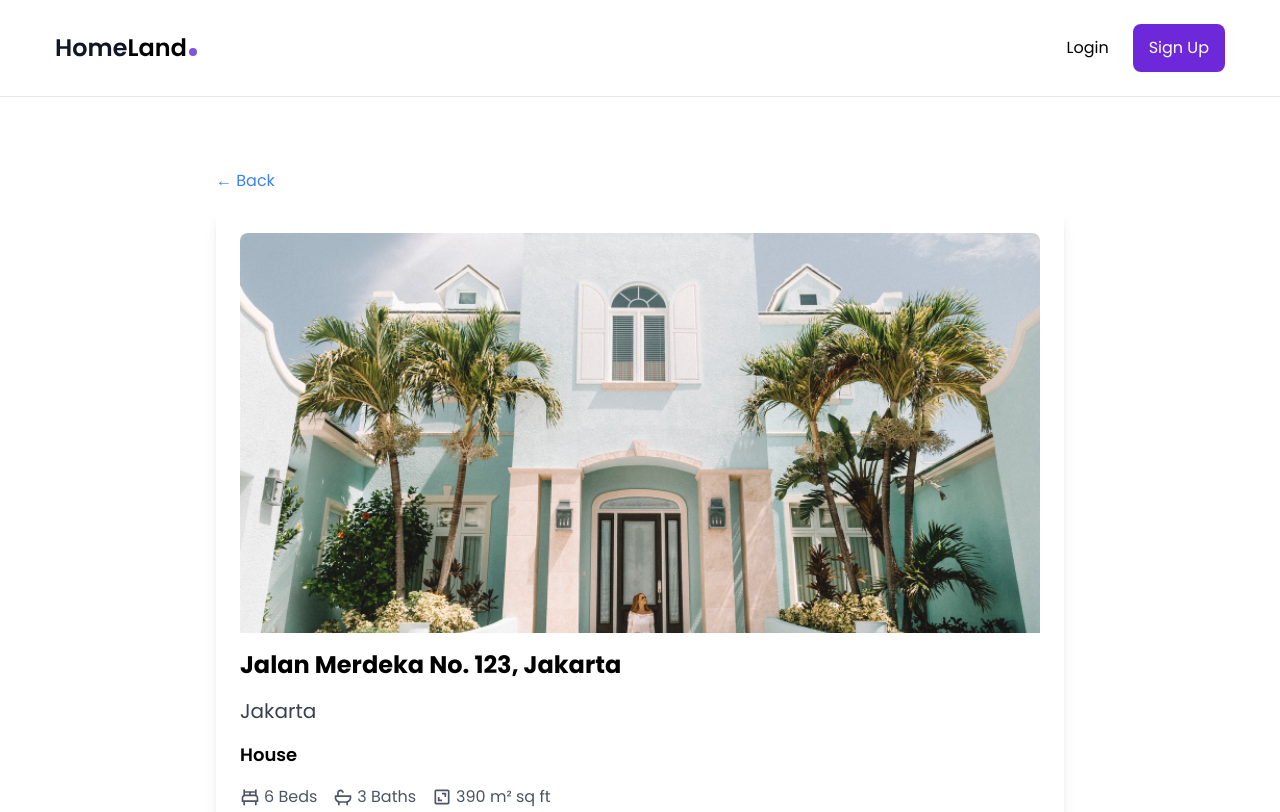
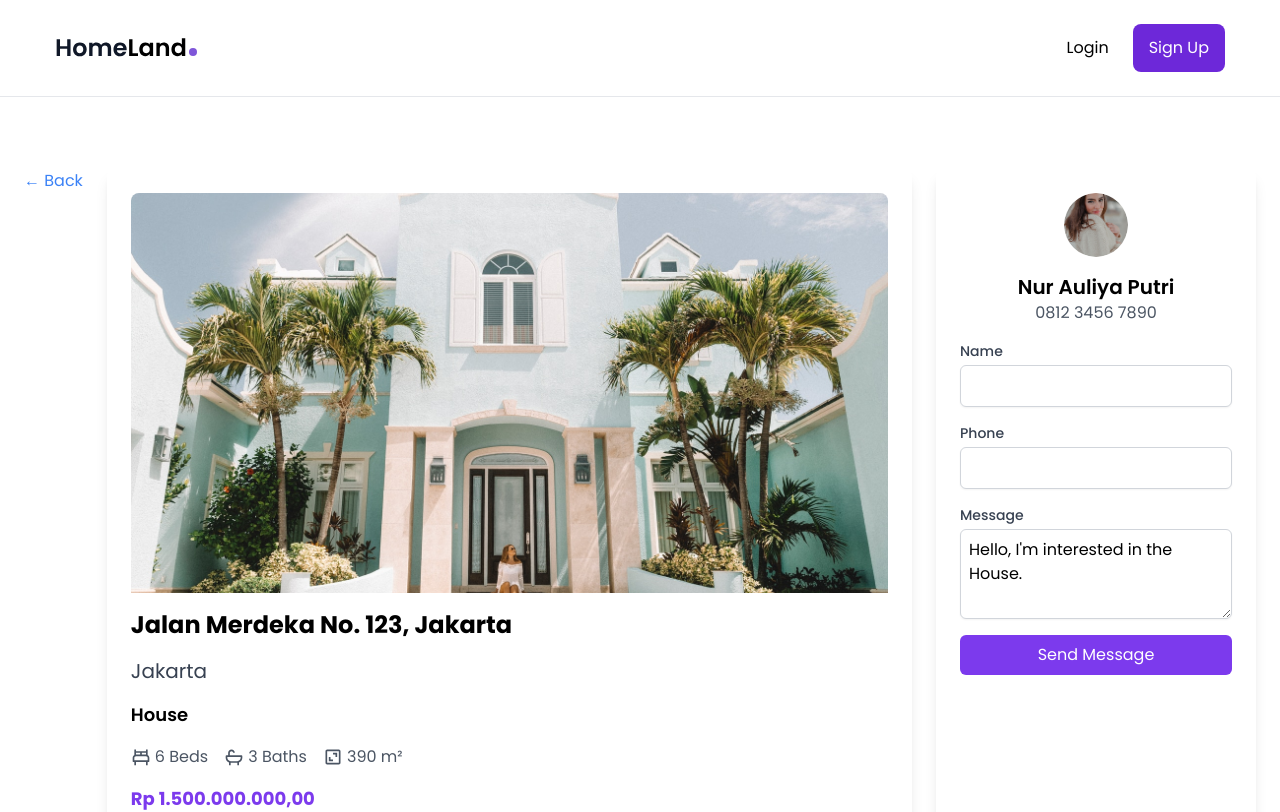
Before and after one commit to TeguhBagasM/thievproperty, a React (Create React App) app: page /property/1 in a window 1280 px wide. Shown: the top 812 px of the page. Built offline with nearby package versions, Linux system fonts and the light colour scheme.

Commit message:
changes property details

```diff
--- a/src/data.js
+++ b/src/data.js
@@ -74,7 +74,7 @@ export const housesData = [
     price: "1500000000",
     agent: {
       image: Agent1,
-      name: "Patricia Tullert",
+      name: "Nur Auliya Putri",
       phone: "0812 3456 7890",
     },
   },
@@ -95,8 +95,8 @@ export const housesData = [
     price: "2000000000",
     agent: {
       image: Agent2,
-      name: "Daryl Hawker",
-      phone: "0812 3456 7890",
+      name: "Bahara Putra",
+      phone: "+6281321821374",
     },
   },
   {
@@ -116,7 +116,7 @@ export const housesData = [
     price: "2500000000",
     agent: {
       image: Agent3,
-      name: "Amado Smith",
+      name: "Teguh Karya",
       phone: "0812 3456 7890",
     },
   },
@@ -137,7 +137,7 @@ export const housesData = [
     price: "2800000000",
     agent: {
       image: Agent4,
-      name: "Kaitlyn Gonzalez",
+      name: "Salma Salsabilla",
       phone: "0812 3456 7890",
     },
   },
@@ -158,7 +158,7 @@ export const housesData = [
     price: "3000000000",
     agent: {
       image: Agent5,
-      name: "Grover Robinson",
+      name: "Rifki Hikmali",
       phone: "0812 3456 7890",
     },
   },
@@ -179,7 +179,7 @@ export const housesData = [
     price: "3500000000",
     agent: {
       image: Agent6,
-      name: "Karen Sorensen",
+      name: "Nurulita Septiani",
       phone: "0812 3456 7890",
     },
   },
@@ -200,7 +200,7 @@ export const housesData = [
     price: "1200000000",
     agent: {
       image: Agent7,
-      name: "Jawhar Shamil Naser",
+      name: "Valentino Simajuntak",
       phone: "0812 3456 7890",
     },
   },
@@ -221,7 +221,7 @@ export const housesData = [
     price: "1500000000",
     agent: {
       image: Agent8,
-      name: "Juana Douglass",
+      name: "Putri Dwi Rahayu",
       phone: "0812 3456 7890",
     },
   },
@@ -242,7 +242,7 @@ export const housesData = [
     price: "1200000000",
     agent: {
       image: Agent9,
-      name: "Dewi Kartika",
+      name: "Ridhwan Zaki",
       phone: "0815 6789 0123",
     },
   },
@@ -263,7 +263,7 @@ export const housesData = [
     price: "1800000000",
     agent: {
       image: Agent7,
-      name: "Siti Nurhaliza",
+      name: "Valentino Simajuntak",
       phone: "0812 1234 5678",
     },
   },
@@ -284,7 +284,7 @@ export const housesData = [
     price: "2500000000",
     agent: {
       image: Agent8,
-      name: "Agus Pratama",
+      name: "Putri Dwi Rahayu",
       phone: "0813 2345 6789",
     },
   },
@@ -305,7 +305,7 @@ export const housesData = [
     price: "1300000000",
     agent: {
       image: Agent9,
-      name: "Rina Wijaya",
+      name: "Ridhwan Zaki",
       phone: "0814 3456 7890",
     },
   },
@@ -347,7 +347,7 @@ export const housesData = [
     price: "3000000000",
     agent: {
       image: Agent11,
-      name: "Budi Hartono",
+      name: "Puan Mahalini",
       phone: "0816 5678 9012",
     },
   },
@@ -368,7 +368,7 @@ export const housesData = [
     price: "1700000000",
     agent: {
       image: Agent12,
-      name: "Andi Prasetyo",
+      name: "Rafli Rizqullah",
       phone: "0817 6789 0123",
     },
   },
@@ -390,7 +390,7 @@ export const housesData = [
     price: "1900000000",
     agent: {
       image: Agent4,
-      name: "Dian Sastro",
+      name: "Salma Salsabilla",
       phone: "0812 3456 7890",
     },
   },
@@ -432,7 +432,7 @@ export const housesData = [
     price: "2100000000",
     agent: {
       image: Agent6,
-      name: "Rina Wijaya",
+      name: "Nurulita Septiani",
       phone: "0814 5678 9012",
     },
   },
--- a/src/pages/PropertyDetails.js
+++ b/src/pages/PropertyDetails.js
@@ -1,4 +1,4 @@
-import React from "react";
+import React, { useState } from "react";
 import { useParams } from "react-router-dom";
 import { housesData } from "../data";
 import { Link } from "react-router-dom";
@@ -8,18 +8,45 @@ const PropertyDetails = () => {
   const { id } = useParams();
   const house = housesData.find((house) => house.id === parseInt(id));
 
+  // Initialize form state at the top of the component
+  const [form, setForm] = useState({
+    name: "",
+    email: "",
+    phone: "",
+    message: `Hello, I'm interested in the ${house ? house.type : ""}.`,
+  });
+
+  // Early return for when house is not found
   if (!house) {
     return <div>Property not found</div>;
   }
 
-  const { imageLg, type, city, address, bedrooms, bathrooms, surface, price, description } = house;
+  const { imageLg, type, city, address, bedrooms, bathrooms, surface, price, description, agent } =
+    house;
+  const { image: agentImage, name: agentName, phone: agentPhone } = agent;
+
+  const handleChange = (e) => {
+    const { name, value } = e.target;
+    setForm((prevForm) => ({
+      ...prevForm,
+      [name]: value,
+    }));
+  };
+
+  const handleSubmit = (e) => {
+    e.preventDefault();
+    // Redirect to WhatsApp with the form data
+    const message = encodeURIComponent(form.message);
+    const whatsappUrl = `https://wa.me/${agentPhone}?text=${message}`;
+    window.open(whatsappUrl, "_blank");
+  };
 
   return (
-    <div className="max-w-4xl mx-auto p-6">
+    <div className="max-w-7xl mx-auto p-6 flex gap-6">
       <Link to="/" className="text-blue-500 hover:underline mb-4 block">
         &larr; Back
       </Link>
-      <div className="bg-white shadow-lg rounded-lg p-6">
+      <div className="flex-1 bg-white shadow-lg rounded-lg p-6">
         <img className="w-full h-[400px] object-cover rounded-t-lg mb-4" src={imageLg} alt={address} />
         <div className="mb-4 text-2xl font-bold">{address}</div>
         <div className="text-xl text-gray-700 mb-4">{city}</div>
@@ -35,11 +62,72 @@ const PropertyDetails = () => {
           </div>
           <div className="flex items-center text-gray-600 gap-1">
             <BiArea className="text-xl" />
-            <span>{surface} sq ft</span>
+            <span>{surface}</span>
           </div>
         </div>
-        <div className="text-2xl font-bold text-violet-600 mb-4">{price}</div>
-        <div className="text-lg text-gray-800">{description}</div>
+        <div className="text-lg font-bold text-violet-600 mb-4">
+          {new Intl.NumberFormat("id-ID", {
+            style: "currency",
+            currency: "IDR",
+          }).format(price)}
+        </div>
+        <div className="text-lg text-gray-800 mb-6">{description}</div>
+      </div>
+      <div className="w-80 bg-white shadow-lg rounded-lg p-6">
+        <img className="w-16 h-16 rounded-full mb-4 mx-auto" src={agentImage} alt={agentName} />
+        <div className="text-center mb-4">
+          <div className="text-xl font-semibold">{agentName}</div>
+          <div className="text-gray-600">{agentPhone}</div>
+        </div>
+        <form onSubmit={handleSubmit} className="space-y-4">
+          <div>
+            <label htmlFor="name" className="block text-sm font-medium text-gray-700">
+              Name
+            </label>
+            <input
+              id="name"
+              name="name"
+              type="text"
+              value={form.name}
+              onChange={handleChange}
+              className="mt-1 block w-full border border-gray-300 rounded-md shadow-sm focus:border-violet-500 focus:ring focus:ring-violet-500 focus:ring-opacity-50 p-2"
+              required
+            />
+          </div>
+          <div>
+            <label htmlFor="phone" className="block text-sm font-medium text-gray-700">
+              Phone
+            </label>
+            <input
+              id="phone"
+              name="phone"
+              type="tel"
+              value={form.phone}
+              onChange={handleChange}
+              className="mt-1 block w-full border border-gray-300 rounded-md shadow-sm focus:border-violet-500 focus:ring focus:ring-violet-500 focus:ring-opacity-50 p-2"
+            />
+          </div>
+          <div>
+            <label htmlFor="message" className="block text-sm font-medium text-gray-700">
+              Message
+            </label>
+            <textarea
+              id="message"
+              name="message"
+              rows="3"
+              value={form.message}
+              onChange={handleChange}
+              className="mt-1 block w-full border border-gray-300 rounded-md shadow-sm focus:border-violet-500 focus:ring focus:ring-violet-500 focus:ring-opacity-50 p-2"
+              required
+            ></textarea>
+          </div>
+          <button
+            type="submit"
+            className="w-full bg-violet-600 text-white py-2 rounded-md hover:bg-violet-700 transition"
+          >
+            Send Message
+          </button>
+        </form>
       </div>
     </div>
   );
```
